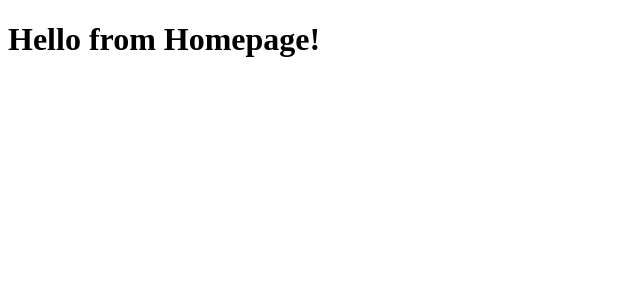
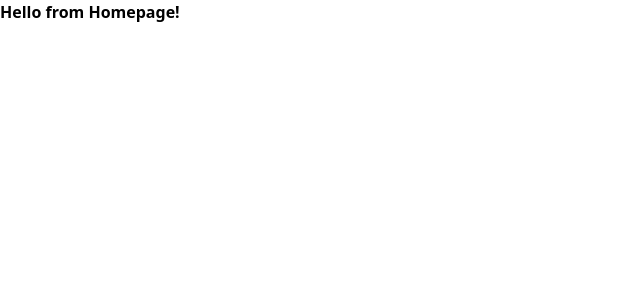
Before and after one commit to nanyaDev/statkani, a Next.js app: page / in a window 1280 px wide. Shown: the top 300 px of the page, without its empty margins (0-640 px from the left). Built offline with nearby package versions, Linux system fonts and the light colour scheme.

Commit message:
Add global styles

```diff
--- a/pages/_app.js
+++ b/pages/_app.js
@@ -1,4 +1,4 @@
-import 'tailwindcss/tailwind.css';
+import '@/styles/globals.css';
 
 function MyApp({ Component, pageProps }) {
   return <Component {...pageProps} />;
--- /dev/null
+++ b/styles/globals.css
@@ -0,0 +1,15 @@
+@tailwind base;
+@tailwind components;
+@tailwind utilities;
+
+@layer base {
+  html {
+    scroll-behavior: smooth;
+  }
+
+  #__next {
+    display: flex;
+    flex-direction: column;
+    min-height: 100vh;
+  }
+}
```
